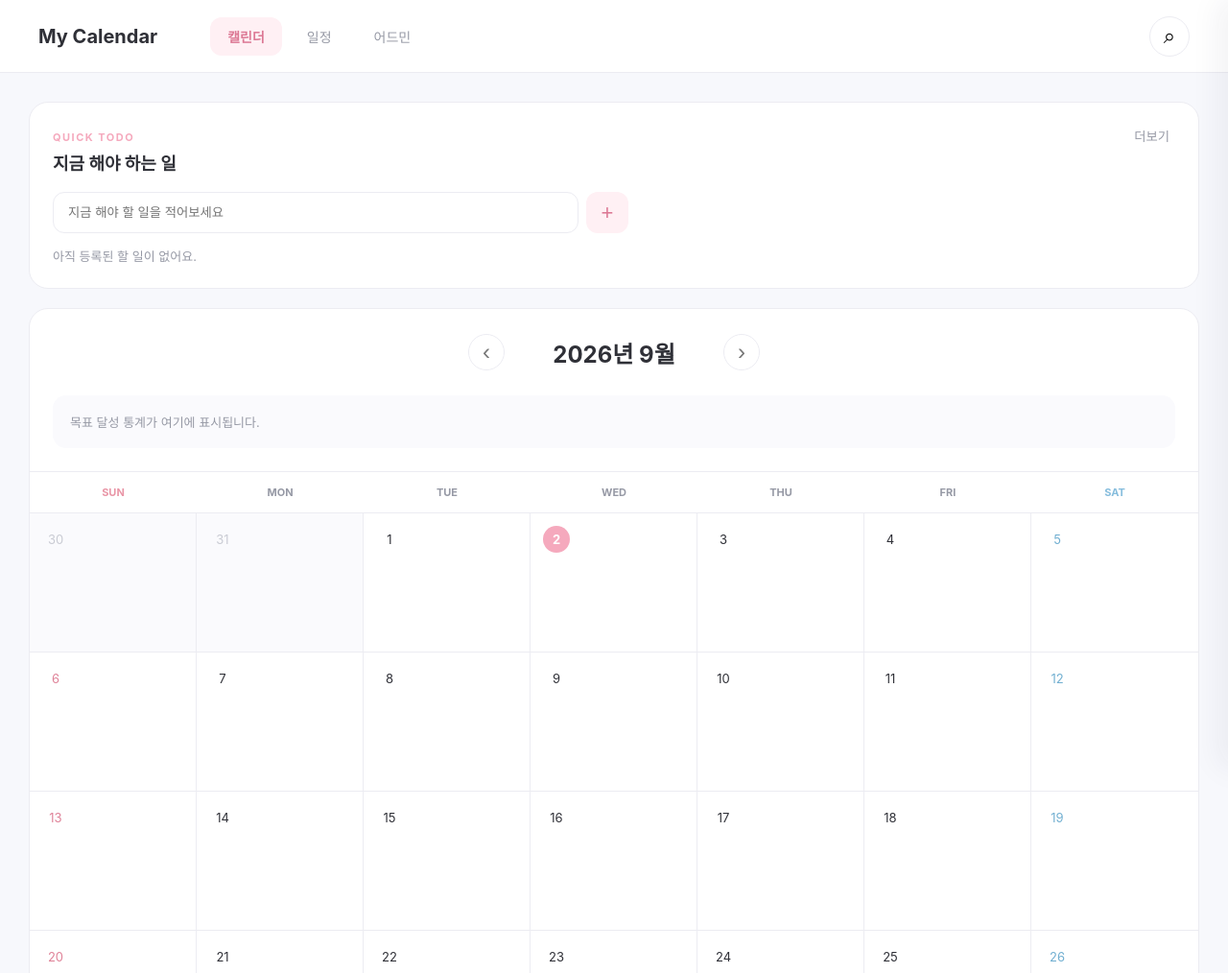
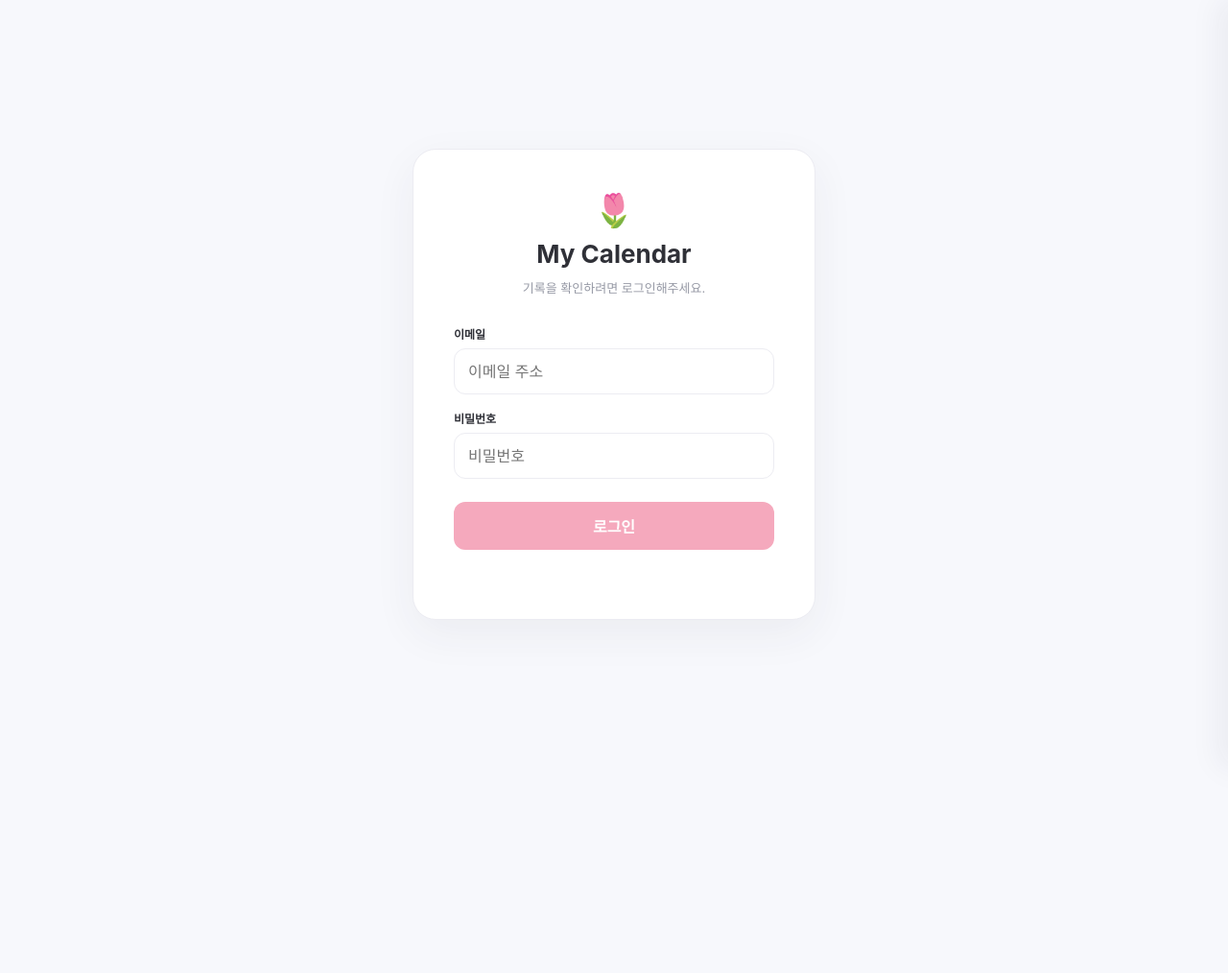
Before and after one commit to elingne/eling-calendar, a plain HTML site: page index.html in a window 1280 px wide. Shown: the top 1014 px of the page at 96% size. After the commit the page ends 800 px from the top, so only its background shows below. Drawn offline with nearby package versions, Linux system fonts and the light colour scheme.

Commit message:
Add files via upload

```diff
--- a/app.js
+++ b/app.js
@@ -1,244 +1,17 @@
 let currentDate = new Date();
-
-const calendarTitle = document.getElementById("calendarTitle");
-const calendarGrid = document.getElementById("calendarGrid");
-
-const prevMonthButton = document.getElementById("prevMonth");
-const nextMonthButton = document.getElementById("nextMonth");
-
-const dayPanel = document.getElementById("dayPanel");
-const closeDayPanelButton = document.getElementById("closeDayPanel");
-const selectedDateTitle = document.getElementById("selectedDateTitle");
-
-
-function renderCalendar() {
-
-  calendarGrid.innerHTML = "";
-
-  const year = currentDate.getFullYear();
-  const month = currentDate.getMonth();
-
-  calendarTitle.textContent =
-    `${year}년 ${month + 1}월`;
-
-
-  const firstDay =
-    new Date(year, month, 1).getDay();
-
-  const lastDate =
-    new Date(year, month + 1, 0).getDate();
-
-  const previousMonthLastDate =
-    new Date(year, month, 0).getDate();
-
-
-  /*
-   * 앞달 날짜
-   */
-
-  for (let i = firstDay - 1; i >= 0; i--) {
-
-    const date =
-      previousMonthLastDate - i;
-
-    const cellDate =
-      new Date(year, month - 1, date);
-
-    createDayCell(
-      cellDate,
-      true
-    );
-  }
-
-
-  /*
-   * 이번 달
-   */
-
-  for (let date = 1; date <= lastDate; date++) {
-
-    const cellDate =
-      new Date(year, month, date);
-
-    createDayCell(
-      cellDate,
-      false
-    );
-  }
-
-
-  /*
-   * 뒷달 날짜
-   */
-
-  const totalCells =
-    calendarGrid.children.length;
-
-  const remainingCells =
-    totalCells <= 35
-      ? 35 - totalCells
-      : 42 - totalCells;
-
-
-  for (let date = 1; date <= remainingCells; date++) {
-
-    const cellDate =
-      new Date(year, month + 1, date);
-
-    createDayCell(
-      cellDate,
-      true
-    );
-  }
-}
-
-
-function createDayCell(date, otherMonth) {
-
-  const day = document.createElement("div");
-
-  day.classList.add("calendar-day");
-
-
-  if (otherMonth) {
-    day.classList.add("other-month");
-  }
-
-
-  const weekday =
-    date.getDay();
-
-
-  if (weekday === 0) {
-    day.classList.add("sunday");
-  }
-
-  if (weekday === 6) {
-    day.classList.add("saturday");
-  }
-
-
-  /*
-   * 오늘 표시
-   */
-
-  const today = new Date();
-
-  const isToday =
-    date.getFullYear() === today.getFullYear() &&
-    date.getMonth() === today.getMonth() &&
-    date.getDate() === today.getDate();
-
-
-  if (isToday) {
-    day.classList.add("today");
-  }
-
-
-  const dayNumber =
-    document.createElement("div");
-
-  dayNumber.className =
-    "day-number";
-
-  dayNumber.textContent =
-    date.getDate();
-
-
-  day.appendChild(dayNumber);
-
-
-  /*
-   * 날짜 클릭
-   */
-
-  day.addEventListener("click", () => {
-    openDayPanel(date);
-  });
-
-
-  calendarGrid.appendChild(day);
-}
-
-
-function openDayPanel(date) {
-
-  const year =
-    date.getFullYear();
-
-  const month =
-    date.getMonth() + 1;
-
-  const day =
-    date.getDate();
-
-
-  const weekdayNames = [
-    "일요일",
-    "월요일",
-    "화요일",
-    "수요일",
-    "목요일",
-    "금요일",
-    "토요일"
-  ];
-
-
-  selectedDateTitle.textContent =
-    `${year}. ${month}. ${day}. ${weekdayNames[date.getDay()]}`;
-
-
-  dayPanel.classList.add("open");
-}
-
-
-function closeDayPanel() {
-  dayPanel.classList.remove("open");
-}
-
-
-/*
- * 이전 달
- */
-
-prevMonthButton.addEventListener("click", () => {
-
-  currentDate =
-    new Date(
-      currentDate.getFullYear(),
-      currentDate.getMonth() - 1,
-      1
-    );
-
-  renderCalendar();
-});
-
-
-/*
- * 다음 달
- */
-
-nextMonthButton.addEventListener("click", () => {
-
-  currentDate =
-    new Date(
-      currentDate.getFullYear(),
-      currentDate.getMonth() + 1,
-      1
-    );
-
-  renderCalendar();
-});
-
-
-closeDayPanelButton.addEventListener(
-  "click",
-  closeDayPanel
-);
-
-
-/*
- * 최초 실행
- */
-
-renderCalendar();
+let currentSession = null;
+const loginScreen=document.getElementById("loginScreen"),siteApp=document.getElementById("siteApp"),loginForm=document.getElementById("loginForm"),loginEmail=document.getElementById("loginEmail"),loginPassword=document.getElementById("loginPassword"),loginButton=document.getElementById("loginButton"),loginMessage=document.getElementById("loginMessage"),logoutButton=document.getElementById("logoutButton"),calendarTitle=document.getElementById("calendarTitle"),calendarGrid=document.getElementById("calendarGrid"),prevMonthButton=document.getElementById("prevMonth"),nextMonthButton=document.getElementById("nextMonth"),dayPanel=document.getElementById("dayPanel"),closeDayPanelButton=document.getElementById("closeDayPanel"),selectedDateTitle=document.getElementById("selectedDateTitle");
+async function checkSession(){const{data,error}=await supabaseClient.auth.getSession();if(error){console.error("세션 확인 오류:",error);showLogin();return}currentSession=data.session;currentSession?showSite():showLogin()}
+function showLogin(){loginScreen.classList.remove("hidden");siteApp.classList.add("hidden");dayPanel.classList.remove("open")}
+function showSite(){loginScreen.classList.add("hidden");siteApp.classList.remove("hidden");renderCalendar()}
+loginForm.addEventListener("submit",async e=>{e.preventDefault();const email=loginEmail.value.trim(),password=loginPassword.value;loginMessage.textContent="";loginButton.disabled=true;loginButton.textContent="로그인 중...";const{data,error}=await supabaseClient.auth.signInWithPassword({email,password});loginButton.disabled=false;loginButton.textContent="로그인";if(error){console.error("로그인 오류:",error);loginMessage.textContent="이메일 또는 비밀번호를 확인해주세요.";return}currentSession=data.session;loginPassword.value="";showSite()});
+logoutButton.addEventListener("click",async()=>{await supabaseClient.auth.signOut();currentSession=null;loginPassword.value="";showLogin()});
+supabaseClient.auth.onAuthStateChange((event,session)=>{currentSession=session;if(event==="SIGNED_OUT")showLogin()});
+function renderCalendar(){calendarGrid.innerHTML="";const year=currentDate.getFullYear(),month=currentDate.getMonth();calendarTitle.textContent=`${year}년 ${month+1}월`;const firstDay=new Date(year,month,1).getDay(),lastDate=new Date(year,month+1,0).getDate(),previousMonthLastDate=new Date(year,month,0).getDate();for(let i=firstDay-1;i>=0;i--)createDayCell(new Date(year,month-1,previousMonthLastDate-i),true);for(let date=1;date<=lastDate;date++)createDayCell(new Date(year,month,date),false);const totalCells=calendarGrid.children.length,remainingCells=totalCells<=35?35-totalCells:42-totalCells;for(let date=1;date<=remainingCells;date++)createDayCell(new Date(year,month+1,date),true)}
+function createDayCell(date,otherMonth){const day=document.createElement("div");day.classList.add("calendar-day");if(otherMonth)day.classList.add("other-month");const weekday=date.getDay();if(weekday===0)day.classList.add("sunday");if(weekday===6)day.classList.add("saturday");const today=new Date(),isToday=date.getFullYear()===today.getFullYear()&&date.getMonth()===today.getMonth()&&date.getDate()===today.getDate();if(isToday)day.classList.add("today");const dayNumber=document.createElement("div");dayNumber.className="day-number";dayNumber.textContent=date.getDate();day.appendChild(dayNumber);day.addEventListener("click",()=>openDayPanel(date));calendarGrid.appendChild(day)}
+function openDayPanel(date){const weekdayNames=["일요일","월요일","화요일","수요일","목요일","금요일","토요일"];selectedDateTitle.textContent=`${date.getFullYear()}. ${date.getMonth()+1}. ${date.getDate()}. ${weekdayNames[date.getDay()]}`;dayPanel.classList.add("open")}
+function closeDayPanel(){dayPanel.classList.remove("open")}
+prevMonthButton.addEventListener("click",()=>{currentDate=new Date(currentDate.getFullYear(),currentDate.getMonth()-1,1);renderCalendar()});
+nextMonthButton.addEventListener("click",()=>{currentDate=new Date(currentDate.getFullYear(),currentDate.getMonth()+1,1);renderCalendar()});
+closeDayPanelButton.addEventListener("click",closeDayPanel);
+checkSession();
--- a/index.html
+++ b/index.html
@@ -1,178 +1,87 @@
 <!DOCTYPE html>
 <html lang="ko">
-
 <head>
   <meta charset="UTF-8">
   <meta name="viewport" content="width=device-width, initial-scale=1.0">
-
   <title>My Calendar</title>
-
   <link rel="stylesheet" href="style.css">
 </head>
+<body>
+  <div id="loginScreen" class="login-screen">
+    <div class="login-card">
+      <div class="login-icon">🌷</div>
+      <h1>My Calendar</h1>
+      <p class="login-description">기록을 확인하려면 로그인해주세요.</p>
+      <form id="loginForm">
+        <label for="loginEmail">이메일</label>
+        <input id="loginEmail" type="email" autocomplete="email" placeholder="이메일 주소" required>
+        <label for="loginPassword">비밀번호</label>
+        <input id="loginPassword" type="password" autocomplete="current-password" placeholder="비밀번호" required>
+        <button id="loginButton" type="submit" class="login-button">로그인</button>
+        <p id="loginMessage" class="login-message"></p>
+      </form>
+    </div>
+  </div>
 
-<body>
-
-  <div class="site">
-
-    <!-- 상단 헤더 -->
+  <div id="siteApp" class="site hidden">
     <header class="header">
-
-      <div class="logo">
-        My Calendar
+      <div class="logo">My Calendar</div>
+      <nav class="nav">
+        <button class="nav-button active" data-page="calendar">캘린더</button>
+        <button class="nav-button" data-page="schedule">일정</button>
+        <button class="nav-button" data-page="admin">어드민</button>
+      </nav>
+      <div class="header-actions">
+        <button class="search-button" aria-label="검색">⌕</button>
+        <button id="logoutButton" class="logout-button">로그아웃</button>
       </div>
-
-      <nav class="nav">
-        <button class="nav-button active">캘린더</button>
-        <button class="nav-button">일정</button>
-        <button class="nav-button">어드민</button>
-      </nav>
-
-      <button class="search-button" aria-label="검색">
-        ⌕
-      </button>
-
     </header>
 
-
-    <!-- 메인 -->
     <main class="main">
-
-      <!-- 지금 할 일 -->
       <section class="quick-todo-card">
-
         <div class="section-title-row">
-          <div>
-            <span class="section-label">QUICK TODO</span>
-            <h2>지금 해야 하는 일</h2>
-          </div>
-
-          <button class="more-button">
-            더보기
-          </button>
+          <div><span class="section-label">QUICK TODO</span><h2>지금 해야 하는 일</h2></div>
+          <button class="more-button">더보기</button>
         </div>
-
         <div class="quick-input-row">
-          <input
-            id="quickTodoInput"
-            type="text"
-            placeholder="지금 해야 할 일을 적어보세요"
-          >
-
-          <button id="quickTodoAddButton">
-            +
-          </button>
+          <input id="quickTodoInput" type="text" placeholder="지금 해야 할 일을 적어보세요">
+          <button id="quickTodoAddButton" type="button">+</button>
         </div>
-
-        <div id="quickTodoList" class="quick-todo-list">
-          <p class="empty-text">아직 등록된 할 일이 없어요.</p>
-        </div>
-
+        <div id="quickTodoList" class="quick-todo-list"><p class="empty-text">아직 등록된 할 일이 없어요.</p></div>
       </section>
 
-
-      <!-- 캘린더 -->
       <section class="calendar-card">
-
         <div class="calendar-header">
-
-          <button id="prevMonth" class="month-button">
-            ‹
-          </button>
-
+          <button id="prevMonth" class="month-button">‹</button>
           <h1 id="calendarTitle"></h1>
-
-          <button id="nextMonth" class="month-button">
-            ›
-          </button>
-
+          <button id="nextMonth" class="month-button">›</button>
         </div>
-
-
-        <!-- 나중에 목표 통계 그래프가 들어갈 자리 -->
-        <div class="goal-summary-placeholder">
-          목표 달성 통계가 여기에 표시됩니다.
+        <div class="goal-summary-placeholder">목표 달성 통계가 여기에 표시됩니다.</div>
+        <div class="weekdays">
+          <div class="sunday">SUN</div><div>MON</div><div>TUE</div><div>WED</div><div>THU</div><div>FRI</div><div class="saturday">SAT</div>
         </div>
-
-
-        <div class="weekdays">
-          <div class="sunday">SUN</div>
-          <div>MON</div>
-          <div>TUE</div>
-          <div>WED</div>
-          <div>THU</div>
-          <div>FRI</div>
-          <div class="saturday">SAT</div>
-        </div>
-
         <div id="calendarGrid" class="calendar-grid"></div>
-
       </section>
-
     </main>
-
   </div>
 
-
-  <!-- 날짜 사이드 패널 -->
   <aside id="dayPanel" class="day-panel">
-
     <div class="day-panel-header">
-
-      <div>
-        <span class="section-label">DAILY RECORD</span>
-        <h2 id="selectedDateTitle"></h2>
-      </div>
-
-      <button id="closeDayPanel" class="close-button">
-        ×
-      </button>
-
+      <div><span class="section-label">DAILY RECORD</span><h2 id="selectedDateTitle"></h2></div>
+      <button id="closeDayPanel" class="close-button">×</button>
     </div>
-
     <div class="day-panel-content">
-
-      <div class="panel-placeholder">
-        <strong>목표 달성</strong>
-        <p>목표별 달성 상태가 들어갈 자리예요.</p>
-      </div>
-
-      <div class="panel-placeholder">
-        <strong>할 일</strong>
-        <p>날짜별 할 일이 들어갈 자리예요.</p>
-      </div>
-
-      <div class="panel-placeholder">
-        <strong>기분</strong>
-        <p>기분과 이유가 들어갈 자리예요.</p>
-      </div>
-
-      <div class="panel-placeholder">
-        <strong>생리 기록</strong>
-        <p>생리 기록 버튼이 들어갈 자리예요.</p>
-      </div>
-
-      <div class="panel-placeholder">
-        <strong>꾸미기</strong>
-        <p>이미지와 스티커가 들어갈 자리예요.</p>
-      </div>
-
-      <div class="panel-placeholder">
-        <strong>일정</strong>
-        <p>이 날짜의 일정이 들어갈 자리예요.</p>
-      </div>
-
+      <div class="panel-placeholder"><strong>목표 달성</strong><p>목표별 달성 상태가 들어갈 자리예요.</p></div>
+      <div class="panel-placeholder"><strong>할 일</strong><p>날짜별 할 일이 들어갈 자리예요.</p></div>
+      <div class="panel-placeholder"><strong>기분</strong><p>기분과 이유가 들어갈 자리예요.</p></div>
+      <div class="panel-placeholder"><strong>생리 기록</strong><p>생리 기록 버튼이 들어갈 자리예요.</p></div>
+      <div class="panel-placeholder"><strong>꾸미기</strong><p>이미지와 스티커가 들어갈 자리예요.</p></div>
+      <div class="panel-placeholder"><strong>일정</strong><p>이 날짜의 일정이 들어갈 자리예요.</p></div>
     </div>
-
   </aside>
 
-
-  <!-- Supabase -->
   <script src="https://cdn.jsdelivr.net/npm/@supabase/supabase-js@2"></script>
   <script src="supabase.js"></script>
-
-  <!-- 사이트 -->
   <script src="app.js"></script>
-
 </body>
-
 </html>
```
Also changed, not shown: style.css.
